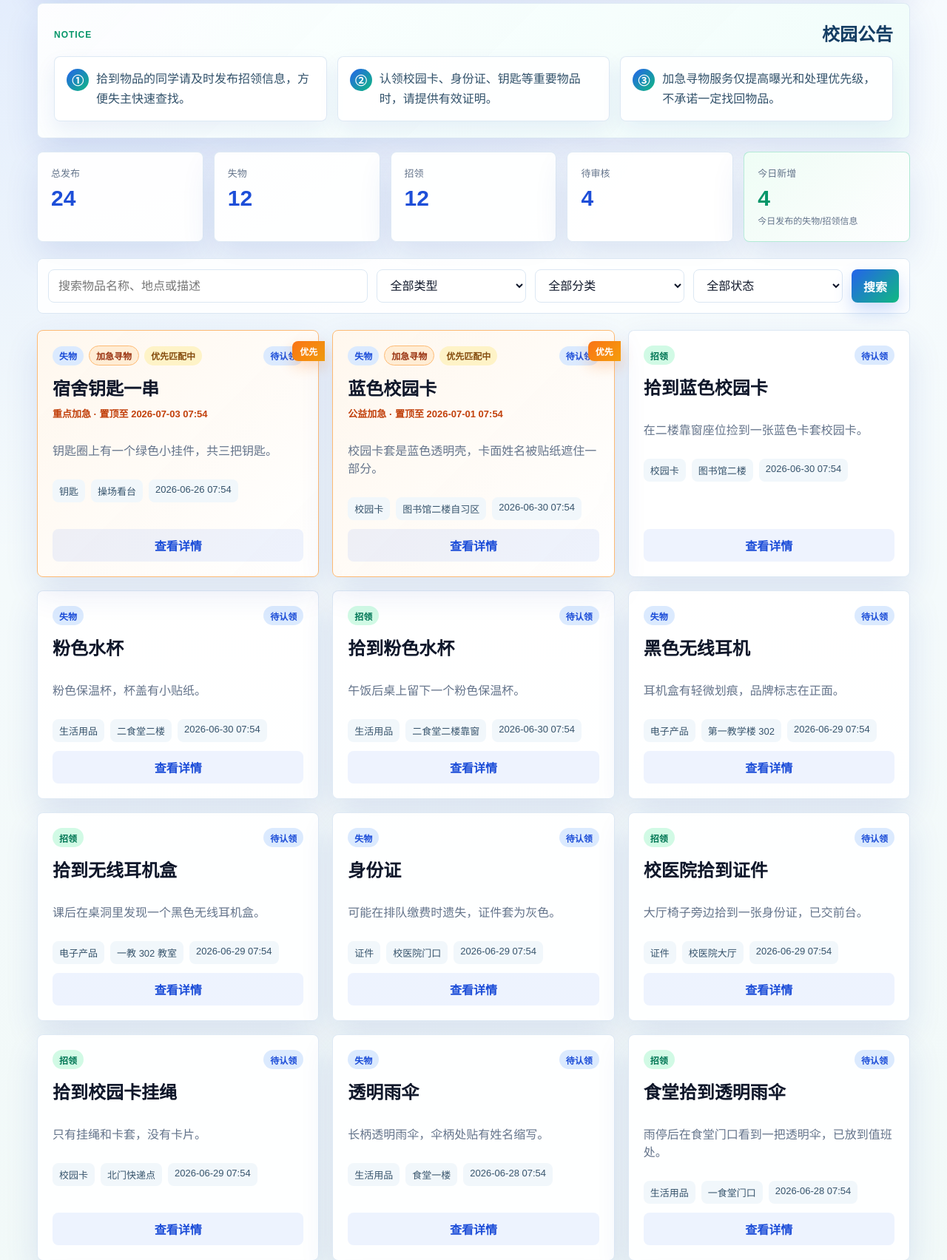
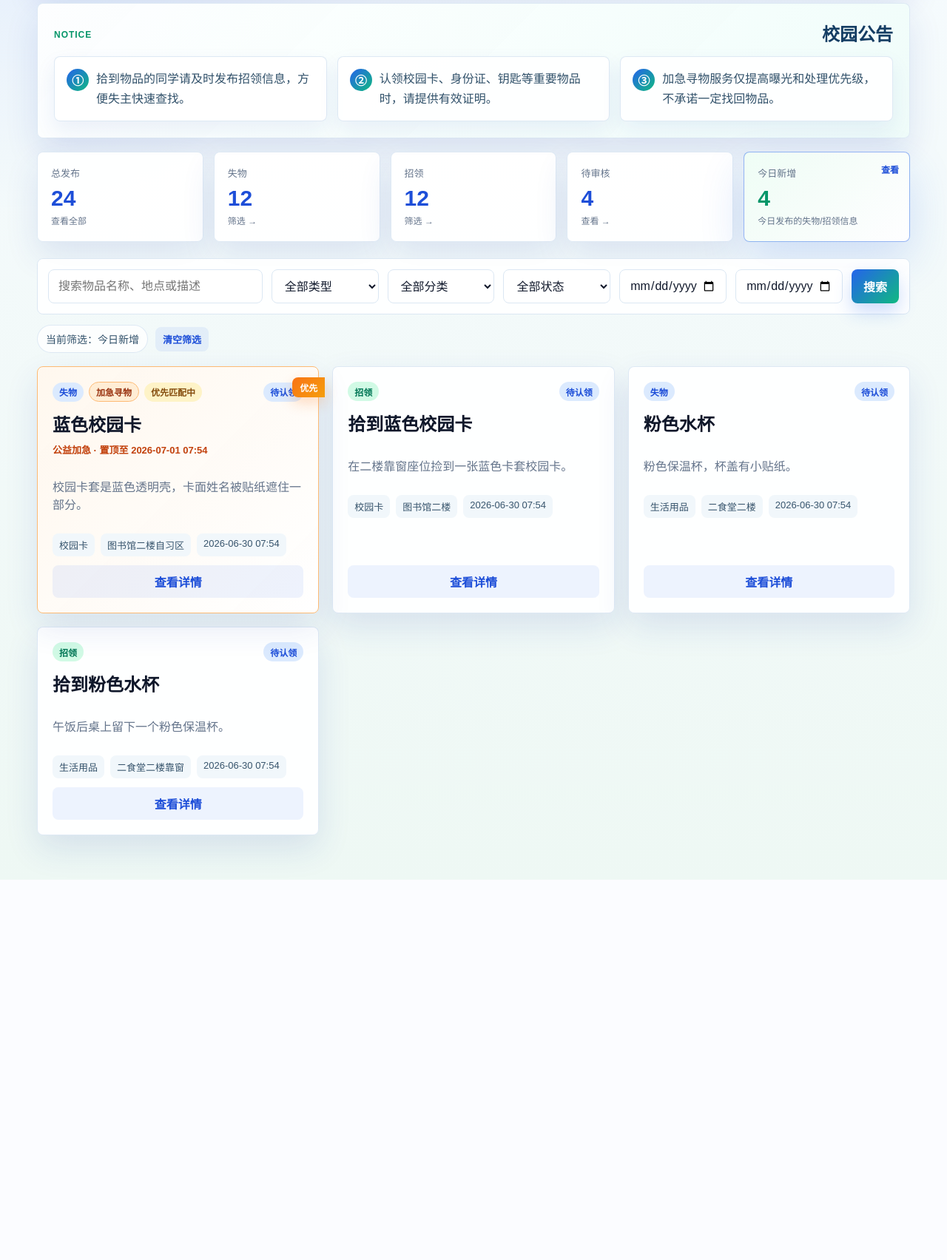
Before and after one commit to fyx722384-commits/campus_lost_found, a Flask app: page /?date_mode=today in a window 1280 px wide. Shown: the part 299-2002 px from the top of the page at 74% size. After the commit the page ends 1488 px from the top, so only its background shows below. Run offline with Flask 3, Linux system fonts and the light colour scheme; the visitor is signed in with stand-in values (Sample User, id 1); data comes from the database, SQL or seed files in the repository.

Commit message:
Add clickable stats and date filtering

```diff
--- a/app.py
+++ b/app.py
@@ -120,18 +120,57 @@ def short_time(value):
 @app.route("/")
 @login_required
 def index():
+    stat = request.args.get("stat", "")
     keyword = request.args.get("keyword", "").strip()
     item_type = request.args.get("item_type", "")
     category = request.args.get("category", "")
     status = request.args.get("status", "")
-    items = item_service.search_items(keyword, item_type, category, status, include_archived=False)
+    start_date = request.args.get("start_date", "")
+    end_date = request.args.get("end_date", "")
+    date_mode = request.args.get("date_mode", "")
+    if stat == "all":
+        keyword = item_type = category = status = start_date = end_date = date_mode = ""
+    filters = {
+        "keyword": keyword,
+        "item_type": item_type,
+        "category": category,
+        "status": status,
+        "start_date": start_date,
+        "end_date": end_date,
+        "date_mode": date_mode,
+        "stat": stat,
+    }
+    items = item_service.search_items(
+        keyword,
+        item_type,
+        category,
+        status,
+        include_archived=False,
+        start_date=start_date,
+        end_date=end_date,
+        date_mode=date_mode,
+    )
     stats = stats_service.dashboard_stats()
+    active_filters = []
+    if keyword:
+        active_filters.append(f"关键词：{keyword}")
+    if item_type:
+        active_filters.append(item_type)
+    if category:
+        active_filters.append(f"分类：{category}")
+    if status:
+        active_filters.append(f"状态：{status}")
+    if date_mode == "today":
+        active_filters.append("今日新增")
+    elif start_date or end_date:
+        active_filters.append(f"日期范围：{start_date or '不限'} 至 {end_date or '不限'}")
     return render_template(
         "index.html",
         items=items,
         stats=stats,
         today_new_items=stats.get("today_new_items", 0),
-        filters=request.args,
+        filters=filters,
+        active_filters=active_filters,
     )
 
 
@@ -293,7 +332,12 @@ def my_priority():
 @login_required
 def my_claims():
     user = current_user()
-    return render_template("my_claims.html", claims=claim_service.list_claims(applicant_id=user.id))
+    status = request.args.get("status", "")
+    return render_template(
+        "my_claims.html",
+        claims=claim_service.list_claims(applicant_id=user.id, status=status),
+        current_status=status,
+    )
 
 
 @app.route("/admin")
@@ -344,8 +388,13 @@ def admin_claims():
         if status in CLAIM_STATUSES:
             claim_service.review_claim(claim_id, status, user.id)
             flash("认领申请审核状态已更新。", "success")
-        return redirect(url_for("admin_claims"))
-    return render_template("admin_claims.html", claims=claim_service.list_claims())
+        return redirect(url_for("admin_claims", status=request.args.get("status", "")))
+    status = request.args.get("status", "")
+    return render_template(
+        "admin_claims.html",
+        claims=claim_service.list_claims(status=status),
+        current_status=status,
+    )
 
 
 @app.route("/admin/priority", methods=["GET", "POST"])
--- a/static/css/style.css
+++ b/static/css/style.css
@@ -372,6 +372,10 @@ th {
     animation: riseIn 0.42s ease both;
 }
 
+.filter-bar.home-filter {
+    grid-template-columns: 1.4fr repeat(3, minmax(120px, 0.7fr)) repeat(2, minmax(135px, 0.7fr)) auto;
+}
+
 .admin-filter {
     grid-template-columns: minmax(180px, 260px) auto;
 }
@@ -388,9 +392,42 @@ th {
 }
 
 .stat-card {
+    position: relative;
     padding: 18px;
     transition: transform 0.2s ease, box-shadow 0.2s ease, border-color 0.2s ease;
     animation: riseIn 0.55s ease both;
+}
+
+.stat-link {
+    cursor: pointer;
+}
+
+.stat-link::after {
+    content: "查看";
+    position: absolute;
+    top: 14px;
+    right: 14px;
+    color: var(--blue-dark);
+    font-size: 12px;
+    font-weight: 800;
+    opacity: 0;
+    transform: translateX(-4px);
+    transition: opacity 0.2s ease, transform 0.2s ease;
+}
+
+.stat-link:hover::after,
+.stat-link.active::after {
+    opacity: 1;
+    transform: translateX(0);
+}
+
+.stat-link:active {
+    transform: translateY(-2px) scale(0.98);
+}
+
+.stat-link.active {
+    border-color: rgba(37, 99, 235, 0.48);
+    box-shadow: 0 24px 58px rgba(37, 99, 235, 0.18);
 }
 
 .stat-card:hover,
@@ -431,6 +468,45 @@ th {
 
 .today-stat strong {
     color: var(--green-dark);
+}
+
+.filter-summary,
+.status-filter {
+    display: flex;
+    align-items: center;
+    gap: 10px;
+    flex-wrap: wrap;
+    margin: -8px 0 18px;
+    color: #31516a;
+    font-size: 14px;
+}
+
+.filter-summary span {
+    padding: 8px 11px;
+    border: 1px solid rgba(219, 231, 243, 0.9);
+    border-radius: 999px;
+    background: rgba(255, 255, 255, 0.78);
+}
+
+.status-filter {
+    margin: 0 0 18px;
+}
+
+.filter-chip {
+    padding: 8px 12px;
+    border: 1px solid var(--line);
+    border-radius: 999px;
+    color: #31516a;
+    background: rgba(255, 255, 255, 0.86);
+    transition: transform 0.18s ease, box-shadow 0.18s ease, border-color 0.18s ease, color 0.18s ease;
+}
+
+.filter-chip:hover,
+.filter-chip.active {
+    color: var(--blue-dark);
+    border-color: rgba(37, 99, 235, 0.35);
+    box-shadow: 0 12px 28px rgba(30, 64, 175, 0.12);
+    transform: translateY(-2px);
 }
 
 .priority-stat {
--- a/static/js/main.js
+++ b/static/js/main.js
@@ -20,6 +20,15 @@
         var keyword = form.querySelector('input[name="keyword"]');
         var cards = document.querySelectorAll("[data-search]");
         var resultList = document.querySelector("[data-results-list]");
+        var dateMode = form.querySelector("[data-date-mode-field]");
+        form.querySelectorAll("[data-date-input]").forEach(function (input) {
+            input.addEventListener("change", function () {
+                if (dateMode && input.value) {
+                    dateMode.remove();
+                    dateMode = null;
+                }
+            });
+        });
         if (!keyword || !cards.length) return;
         keyword.addEventListener("input", function () {
             var value = keyword.value.trim().toLowerCase();
--- a/templates/admin_claims.html
+++ b/templates/admin_claims.html
@@ -11,6 +11,12 @@
     </aside>
     <section class="admin-main">
         <div class="section-title"><p class="eyebrow">Claims</p><h1>认领申请审核</h1></div>
+        <div class="status-filter">
+            <a class="filter-chip {% if not current_status %}active{% endif %}" href="{{ url_for('admin_claims') }}">全部</a>
+            {% for status in claim_statuses %}
+            <a class="filter-chip {% if current_status == status %}active{% endif %}" href="{{ url_for('admin_claims', status=status) }}">{{ status }}</a>
+            {% endfor %}
+        </div>
         <div class="claim-grid">
             {% for claim in claims %}
             <article class="content-card claim-card">
--- a/templates/index.html
+++ b/templates/index.html
@@ -32,14 +32,27 @@
 </section>
 
 <section class="stats-grid compact">
-    <div class="stat-card"><span>总发布</span><strong>{{ stats.total_items }}</strong></div>
-    <div class="stat-card"><span>失物</span><strong>{{ stats.lost_count }}</strong></div>
-    <div class="stat-card"><span>招领</span><strong>{{ stats.found_count }}</strong></div>
-    <div class="stat-card"><span>待审核</span><strong>{{ stats.pending_claims }}</strong></div>
-    <div class="stat-card today-stat"><span>今日新增</span><strong>{{ today_new_items }}</strong><small>今日发布的失物/招领信息</small></div>
+    <a class="stat-card stat-link {% if filters.get('stat') == 'all' or not active_filters %}active{% endif %}" href="{{ url_for('index', stat='all') }}">
+        <span>总发布</span><strong>{{ stats.total_items }}</strong><small>查看全部</small>
+    </a>
+    <a class="stat-card stat-link {% if filters.get('item_type') == '失物' %}active{% endif %}" href="{{ url_for('index', item_type='失物') }}">
+        <span>失物</span><strong>{{ stats.lost_count }}</strong><small>筛选 →</small>
+    </a>
+    <a class="stat-card stat-link {% if filters.get('item_type') == '招领' %}active{% endif %}" href="{{ url_for('index', item_type='招领') }}">
+        <span>招领</span><strong>{{ stats.found_count }}</strong><small>筛选 →</small>
+    </a>
+    <a class="stat-card stat-link" href="{{ url_for('admin_claims', status='待审核') if current_user.is_admin() else url_for('my_claims', status='待审核') }}">
+        <span>待审核</span><strong>{{ stats.pending_claims }}</strong><small>查看 →</small>
+    </a>
+    <a class="stat-card stat-link today-stat {% if filters.get('date_mode') == 'today' %}active{% endif %}" href="{{ url_for('index', date_mode='today') }}">
+        <span>今日新增</span><strong>{{ today_new_items }}</strong><small>今日发布的失物/招领信息</small>
+    </a>
 </section>
 
-<form class="filter-bar" method="get" data-filter-form>
+<form class="filter-bar home-filter" method="get" data-filter-form>
+    {% if filters.get('date_mode') %}
+    <input type="hidden" name="date_mode" value="{{ filters.get('date_mode') }}" data-date-mode-field>
+    {% endif %}
     <input name="keyword" value="{{ filters.get('keyword', '') }}" placeholder="搜索物品名称、地点或描述">
     <select name="item_type">
         <option value="">全部类型</option>
@@ -58,8 +71,19 @@
         <option value="{{ status }}" {% if filters.get('status') == status %}selected{% endif %}>{{ status }}</option>
         {% endfor %}
     </select>
+    <input type="date" name="start_date" value="{{ filters.get('start_date', '') }}" aria-label="开始日期" data-date-input>
+    <input type="date" name="end_date" value="{{ filters.get('end_date', '') }}" aria-label="结束日期" data-date-input>
     <button class="btn btn-primary" type="submit">搜索</button>
 </form>
+
+<div class="filter-summary fade-list">
+    {% if active_filters %}
+    <span>当前筛选：{{ active_filters|join(' / ') }}</span>
+    <a class="btn btn-ghost btn-sm" href="{{ url_for('index') }}">清空筛选</a>
+    {% else %}
+    <span>当前筛选：全部未归档信息</span>
+    {% endif %}
+</div>
 
 <section class="item-grid fade-list" data-results-list>
     {% for item in items %}
--- a/templates/my_claims.html
+++ b/templates/my_claims.html
@@ -5,6 +5,12 @@
     <div class="section-title">
         <p class="eyebrow">My Claims</p>
         <h1>我的认领申请</h1>
+    </div>
+    <div class="status-filter">
+        <a class="filter-chip {% if not current_status %}active{% endif %}" href="{{ url_for('my_claims') }}">全部</a>
+        {% for status in claim_statuses %}
+        <a class="filter-chip {% if current_status == status %}active{% endif %}" href="{{ url_for('my_claims', status=status) }}">{{ status }}</a>
+        {% endfor %}
     </div>
     <div class="table-wrap">
         <table>
```
Also changed, not shown: services.py (+27 -2 lines).
